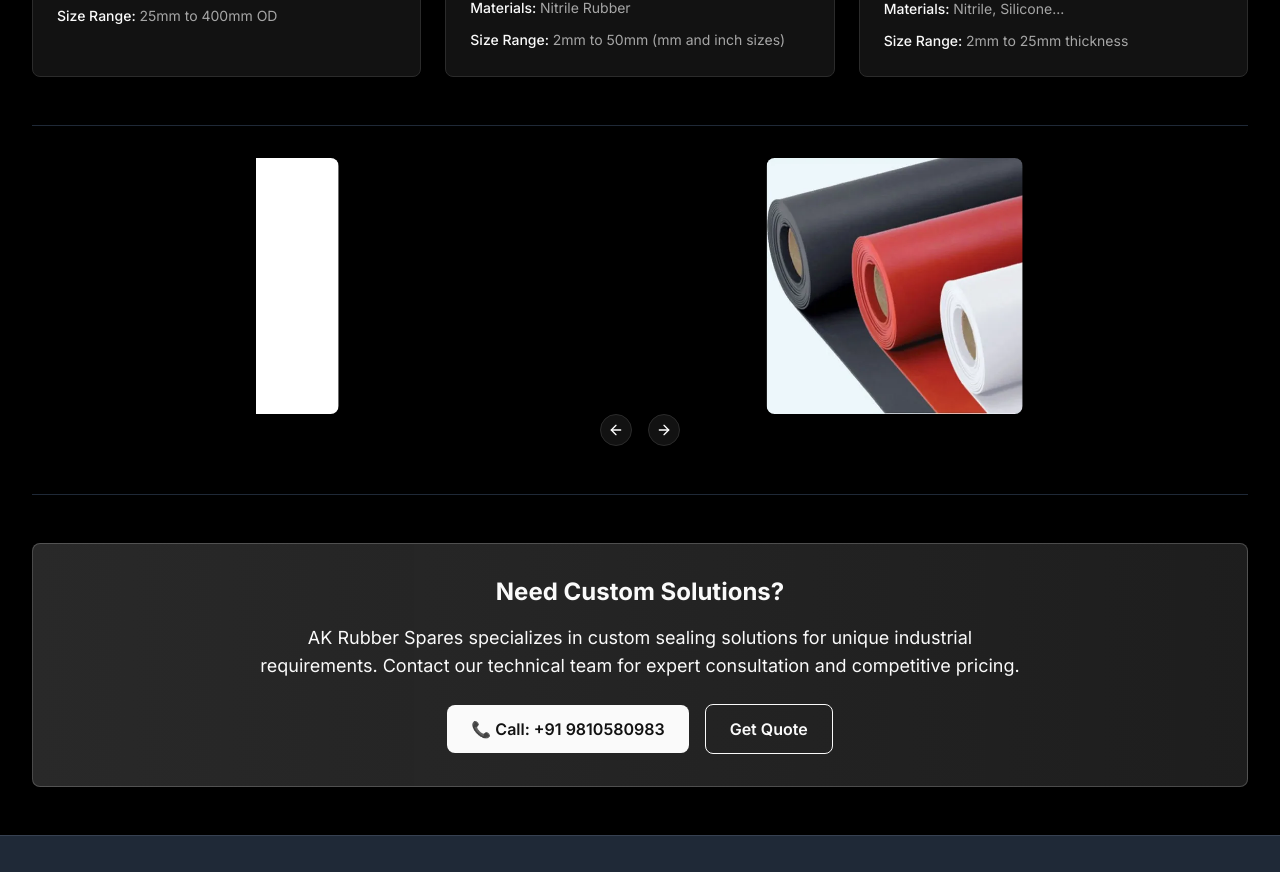
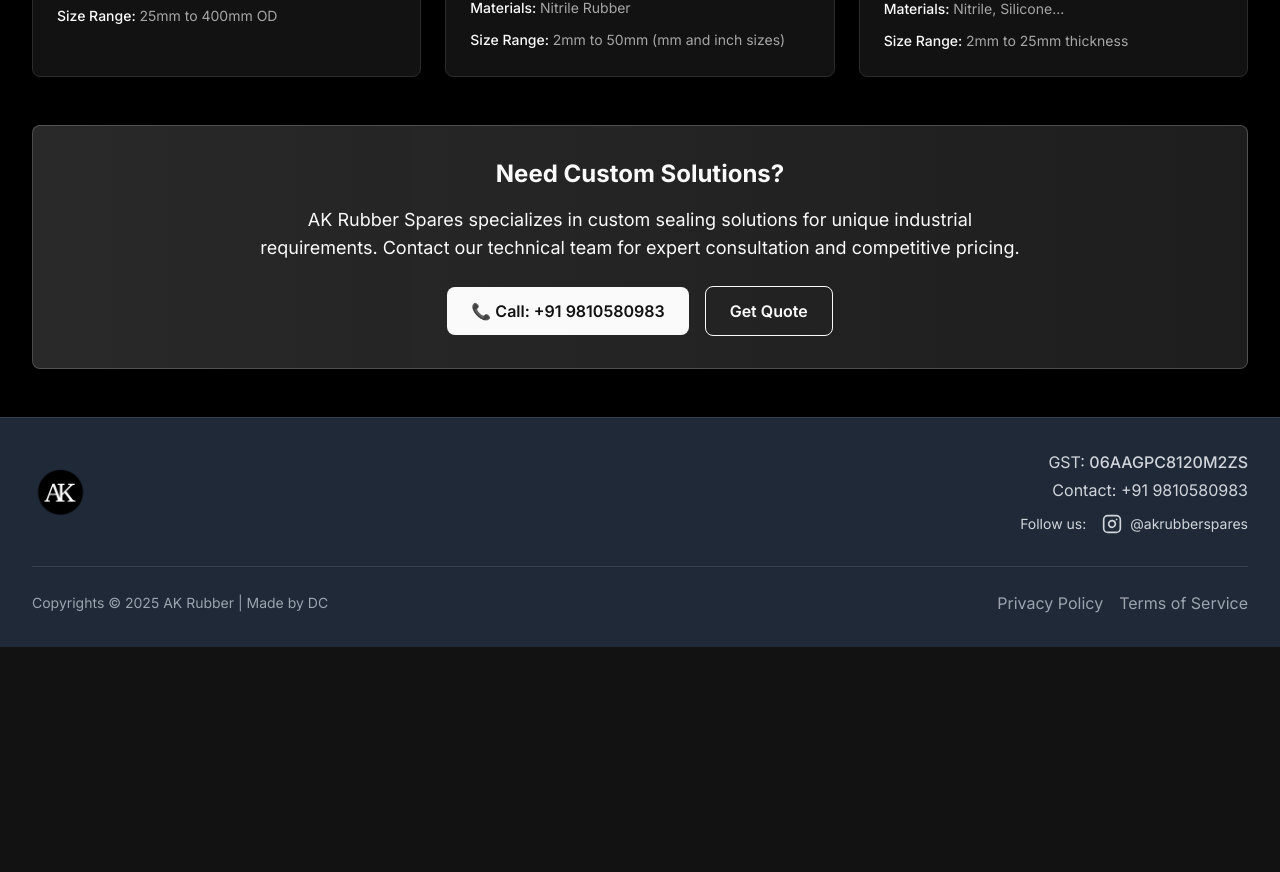
Before and after one commit to chhabraadhruv/ak-rubber-08, a React (Vite) app: page /products/all in a window 1280 px wide. Shown: the part 2600-3472 px from the top of the page. After the commit the page ends 3247 px from the top, so only its background shows below. Built offline with nearby package versions, Linux system fonts and the light colour scheme.

Commit message:
Fix: Remove FilmReel component
The FilmReel component is still visible in the ProductsSection. This commit removes it.

```diff
--- a/src/pages/AllProductsPage.tsx
+++ b/src/pages/AllProductsPage.tsx
@@ -1,11 +1,9 @@
-
 import { useState, useEffect } from "react";
 import { getAllProductPages, getProductPagesByCategory } from "@/data/product-pages";
 import { Card, CardContent, CardHeader, CardTitle } from "@/components/ui/card";
 import { Badge } from "@/components/ui/badge";
 import { Button } from "@/components/ui/button";
 import { Link } from "react-router-dom";
-import FilmReel from "@/components/FilmReel";
 
 export default function AllProductsPage() {
   const [selectedCategory, setSelectedCategory] = useState<string>("All");
@@ -159,10 +157,6 @@ export default function AllProductsPage() {
           </div>
         </section>
 
-        <section className="mb-12" aria-label="Company showcase">
-          <FilmReel />
-        </section>
-
         <section className="text-center">
           <Card className="bg-gradient-to-r from-primary/10 to-primary/5 border-primary/20">
             <CardContent className="p-8">
--- a/src/pages/ProductDetailPage.tsx
+++ b/src/pages/ProductDetailPage.tsx
@@ -1,10 +1,8 @@
-
 import { useParams, Link } from "react-router-dom";
 import { getProductPageBySlug } from "@/data/product-pages";
 import { Card, CardContent, CardHeader, CardTitle } from "@/components/ui/card";
 import { Badge } from "@/components/ui/badge";
 import { ArrowLeft, Package, Settings, Wrench } from "lucide-react";
-import FilmReel from "@/components/FilmReel";
 import { useEffect } from "react";
 
 export default function ProductDetailPage() {
@@ -228,10 +226,6 @@ export default function ProductDetailPage() {
             </Card>
           </div>
 
-          <section className="my-8" aria-label="Company showcase">
-            <FilmReel />
-          </section>
-
           <Card className="bg-gradient-to-r from-primary/10 to-primary/5 border-primary/20">
             <CardContent className="p-8 text-center">
               <h2 className="text-2xl font-bold mb-4">Need This Product?</h2>
```
